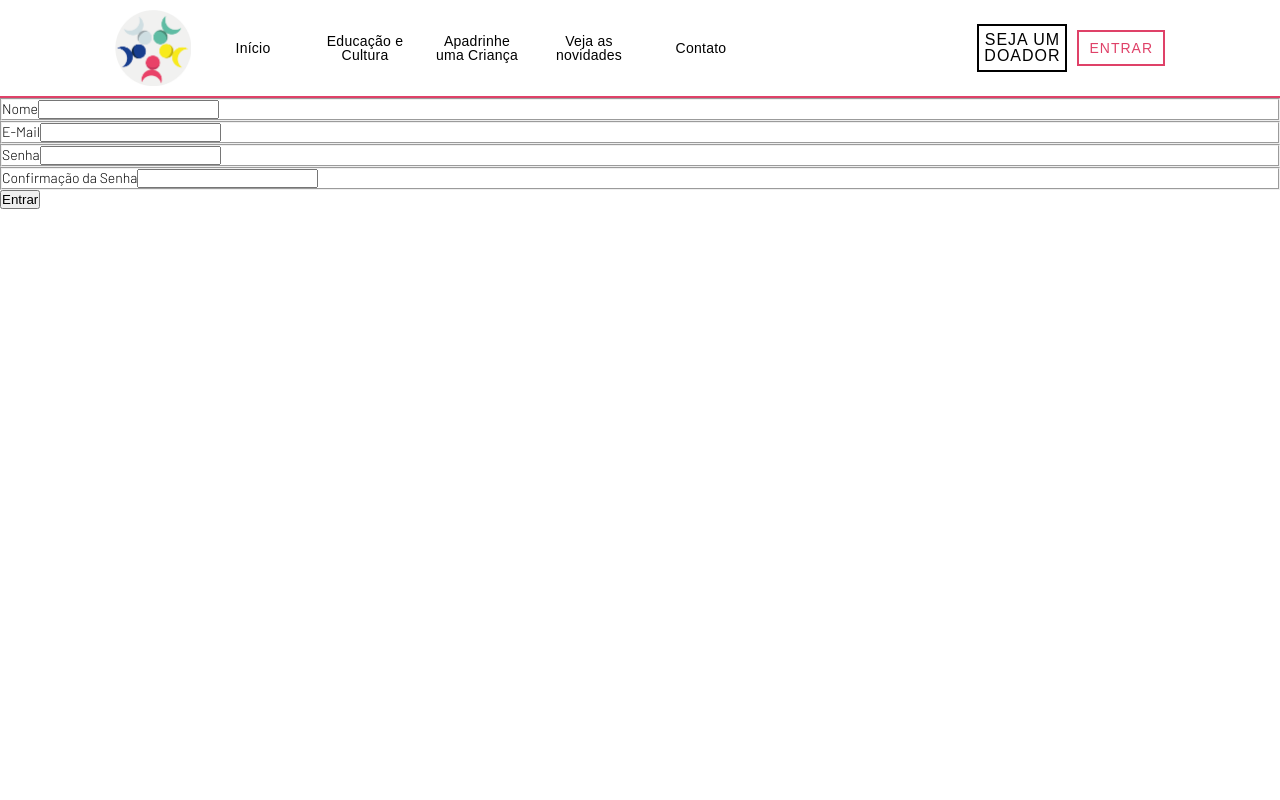
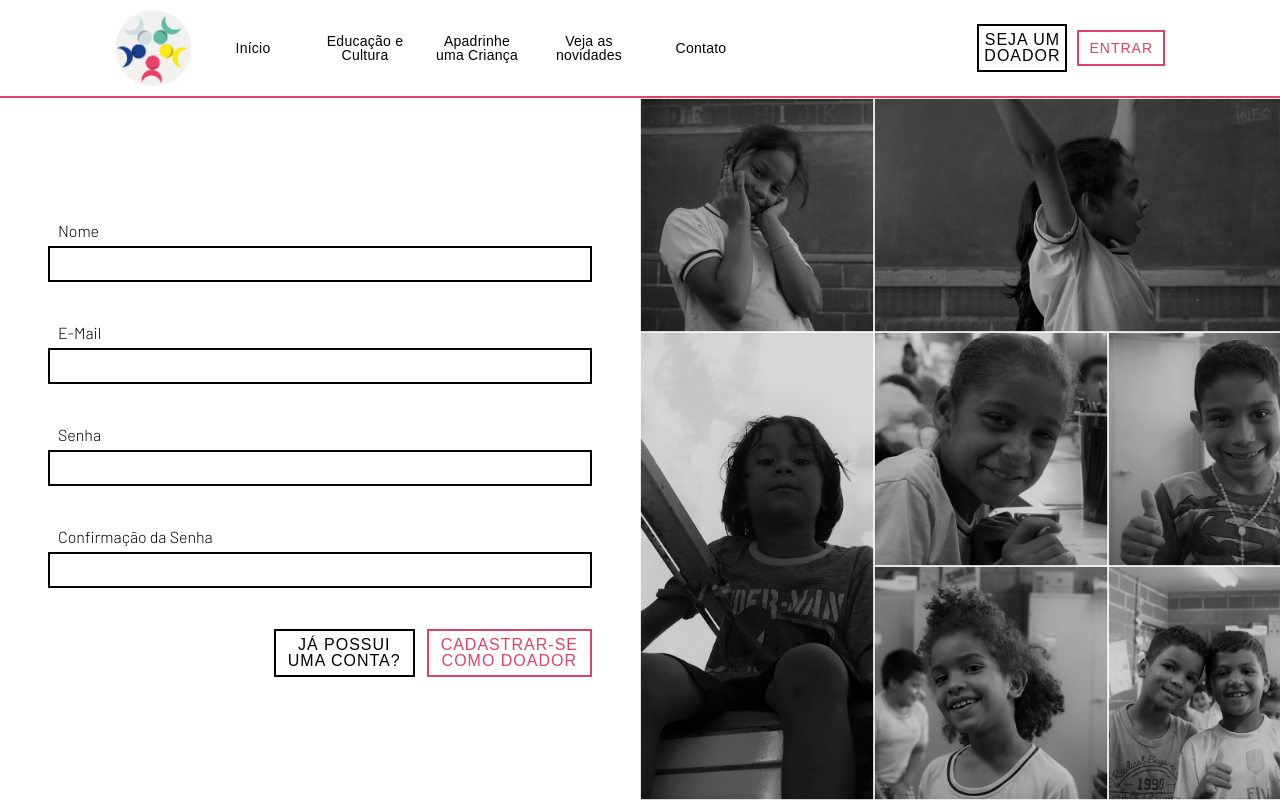
Before and after one commit to CAPIWARA/ComuniCode-Hackathon, a Vue app in the folder app/: page /sign-on in a window 1280 px wide. Built offline with nearby package versions, Linux system fonts and the light colour scheme; the HTML template or start-up script is replaced by a standard one; a web font is replaced by a local one.

Commit message:
Add SignOn form

```diff
--- a/app/src/assets/styles/theme.styl
+++ b/app/src/assets/styles/theme.styl
@@ -19,3 +19,4 @@ $typography-title = {
 $color-primary = #DF4168
 $color-neutral = #CFDEE2
 $color-contrast = $color-primary
+$color-error = #E94141
--- a/app/src/components/Form/FormEntry.vue
+++ /dev/null
@@ -1,35 +0,0 @@
-<template>
-  <fieldset>
-    <label>{{ label }}</label>
-    <input
-      v-bind="$attrs"
-      :name="name"
-      :value="value"
-      @input="$emit('input', $event.target.value)"
-    />
-    <span v-if="!!error">{{ error }}</span>
-  </fieldset>
-</template>
-
-<script>
-  export default {
-    props: {
-      name: {
-        type: String,
-        required: true
-      },
-      value: {
-        type: String,
-        required: true
-      },
-      error: {
-        type: String,
-        default: null
-      },
-      label: {
-        type: String,
-        default: null
-      }
-    }
-  };
-</script>
--- /dev/null
+++ b/app/src/components/Impact/ImpactEntry.vue
@@ -0,0 +1,102 @@
+<template>
+  <fieldset :class="classes">
+    <label class="label">{{ label }}</label>
+    <input
+      v-bind="$attrs"
+      :name="name"
+      :value="value"
+      class="entry"
+      @input="$emit('input', $event.target.value)"
+    />
+    <span class="error" v-html="error || '&nbsp;'"></span>
+  </fieldset>
+</template>
+
+<script>
+  export default {
+    props: {
+      name: {
+        type: String,
+        required: true
+      },
+      value: {
+        type: String,
+        required: true
+      },
+      error: {
+        type: String,
+        default: null
+      },
+      label: {
+        type: String,
+        default: null
+      }
+    },
+    computed: {
+      classes () {
+        return [
+          'ImpactEntry', {
+            '-is-error': !!this.error
+          }
+        ];
+      }
+    }
+  };
+</script>
+
+<style lang="stylus">
+  @import '~@/assets/styles/theme'
+
+  .ImpactEntry
+    display: flex
+    flex-direction: column
+    width: 100%
+    border: 0 none transparent
+
+    > .label
+      font-size: 1.6rem
+      margin-left: 10px
+      margin-bottom: 6px
+
+    > .entry
+      { $typography-title }
+      width: 100%
+      height: 36px
+      border: 2px solid #000000
+      padding-left: 10px
+      padding-right @padding-left
+      font-size: 1.4rem
+      outline: none
+      transition: border-bottom-color .3s ease
+      caret-color: $color-primary
+
+    > .entry:focus
+      border-bottom-color: $color-primary
+
+    > .error
+      color: $color-error
+
+    &.-is-error > .entry
+      border-bottom-color: $color-error
+      animation: shake .8s ease
+
+  $shake-angle = 0
+
+  @keyframes shake
+    0
+      transform: rotate($shake-angle + 1deg)
+    10%
+      transform: rotate($shake-angle + -1deg)
+    10%
+      transform: rotate($shake-angle + 1deg)
+    30%
+      transform: rotate($shake-angle + -1deg)
+    40%
+      transform: rotate($shake-angle + 1deg)
+    50%
+      transform: rotate($shake-angle + -.5deg)
+    60%
+      transform: rotate($shake-angle + .25deg)
+    60%
+      transform: rotate(-.125deg)
+</style>
--- /dev/null
+++ b/app/src/components/Impact/ImpactForm.vue
@@ -0,0 +1,17 @@
+<template>
+  <form class="ImpactForm" novalidate @submit.prevent="$emit('submit')">
+    <slot />
+  </form>
+</template>
+
+<style lang="stylus">
+  .ImpactForm
+    display: flex
+    flex-direction: column
+    align-items: flex-start
+    justify-content: center
+    padding: 48px
+
+    .ImpactEntry + .ImpactEntry
+      margin-top: 24px
+</style>
--- a/app/src/components/SignIn/SignInForm.vue
+++ b/app/src/components/SignIn/SignInForm.vue
@@ -1,6 +1,6 @@
 <template>
   <form novalidate @submit.prevent="submit()">
-    <form-entry
+    <impact-entry
       v-model="email"
       v-validate="'required|email'"
       name="e-mail"
@@ -10,7 +10,7 @@
       :error="errors.first('e-mail')"
     />
 
-    <form-entry
+    <impact-entry
       v-model="password"
       v-validate="'required|min:8|max:16'"
       name="senha"
@@ -25,11 +25,11 @@
 </template>
 
 <script>
-  import FormEntry from '@/components/Form/FormEntry';
+  import ImpactEntry from '@/components/Impact/ImpactEntry';
   import ImpactButton from '@/components/Impact/ImpactButton';
 
   export default {
-    components: { FormEntry, ImpactButton },
+    components: { ImpactEntry, ImpactButton },
     data () {
       return {
         email: '',
--- a/app/src/components/SignOn/SignOnForm.vue
+++ b/app/src/components/SignOn/SignOnForm.vue
@@ -1,6 +1,6 @@
 <template>
-  <form novalidate @submit.prevent="submit()">
-    <form-entry
+  <impact-form novalidate @submit.prevent="submit()">
+    <impact-entry
       v-model="name"
       v-validate="'required'"
       name="nome"
@@ -10,7 +10,7 @@
       :error="errors.first('nome')"
     />
 
-    <form-entry
+    <impact-entry
       v-model="email"
       v-validate="'required|email'"
       name="e-mail"
@@ -20,49 +20,102 @@
       :error="errors.first('e-mail')"
     />
 
-    <form-entry
-      v-model="password"
+    <impact-entry
       v-validate="'required|min:8|max:16'"
       name="senha"
       type="password"
       label="Senha"
       autocomplete="current-password"
+      :value="password"
       :error="errors.first('senha')"
+      @input="onInputPassword($event)"
     />
 
-    <form-entry
-      v-model="passwordConfirmation"
-      v-validate="'required|min:8|max:16'"
-      name="confirmação da senha"
+    <impact-entry
+      v-model="confirmation"
+      v-validate="'required|min:8|max:16|equals:password'"
+      name="confirmacao"
       type="password"
       label="Confirmação da Senha"
       autofill="off"
       autocomplete="off"
-      :error="errors.first('confirmação da senha')"
+      :error="errors.first('confirmacao')"
     />
 
-    <button type="submit">Entrar</button>
-  </form>
+    <div class="button-group">
+      <impact-button
+        type="submit"
+        isAlternative
+      >
+        Já possui
+        <br>uma conta?
+      </impact-button>
+
+      <impact-button type="submit">
+        Cadastrar-se<br>
+        como doador
+      </impact-button>
+    </div>
+  </impact-form>
 </template>
 
 <script>
-  import FormEntry from '@/components/Form/FormEntry';
+  import ImpactForm from '@/components/Impact/ImpactForm';
+  import ImpactEntry from '@/components/Impact/ImpactEntry';
+  import ImpactButton from '@/components/Impact/ImpactButton';
+  import { Validator } from 'vee-validate';
 
   export default {
-    components: { FormEntry },
+    components: { ImpactForm, ImpactEntry, ImpactButton },
     data () {
       return {
         name: '',
         email: '',
         password: '',
-        passwordConfirmation: '',
+        confirmation: '',
         document: ''
       };
     },
     methods: {
       async submit () {
-        this.fields.validateAll()
+        const form = {
+          name: this.name,
+          email: this.email,
+          document: this.document,
+          password: this.password,
+          confirmation: this.confirmation,
+        };
+        const isValid = await this.$validator.validateAll();
+        if (!isValid)
+          return;
+        this.$emit('submit', form);
+      },
+      onInputPassword (value) {
+        this.password = value
+        this.$validator.validate('confirmacao')
       }
+    },
+    created () {
+      Validator.extend('equals', {
+        getMessage: (name) => console.log(name) || 'Senha e confirmação não coincide.',
+        validate: (value, properties) => {
+          const isValid = properties.every((property) => value === this[property]);
+          return isValid;
+        }
+      });
     }
   };
 </script>
+
+<style lang="stylus">
+  .button-group
+    display: flex
+    width: 100%
+    margin-top: 24px
+
+    > .ImpactButton
+      margin-left: auto
+
+    > .ImpactButton + .ImpactButton
+      margin-left: 12px
+</style>
--- a/app/src/screens/SignOn.vue
+++ b/app/src/screens/SignOn.vue
@@ -1,5 +1,10 @@
 <template>
-  <sign-on-form />
+  <section class="SignOnScreen">
+    <sign-on-form class="form" />
+    <figure class="aside">
+      <img class="image" src="~@/assets/images/SignOn-Aside.png" />
+    </figure>
+  </section>
 </template>
 
 <script>
@@ -9,3 +14,23 @@
     components: { SignOnForm }
   };
 </script>
+
+<style lang="stylus">
+  .SignOnScreen
+    height: calc(100vh - 98px)
+    display: flex
+
+    > .form
+    > .aside
+      width: 50%
+      height: 100%
+
+    > .aside
+      height: 100%
+      background-size: cover
+      background-image: url('~@/assets/images/SignOn-Aside.png')
+      background-position: 0 10%
+
+      > .image        // background-image da suporte as estratégias de
+        display: none // posicionamento e o <img /> nesse caso só serve pra SEO
+</style>
```
Also changed, not shown: app/src/assets/images/SignOn-Aside.png (added), 1 other file (tests, documents, lock files or other folders).
